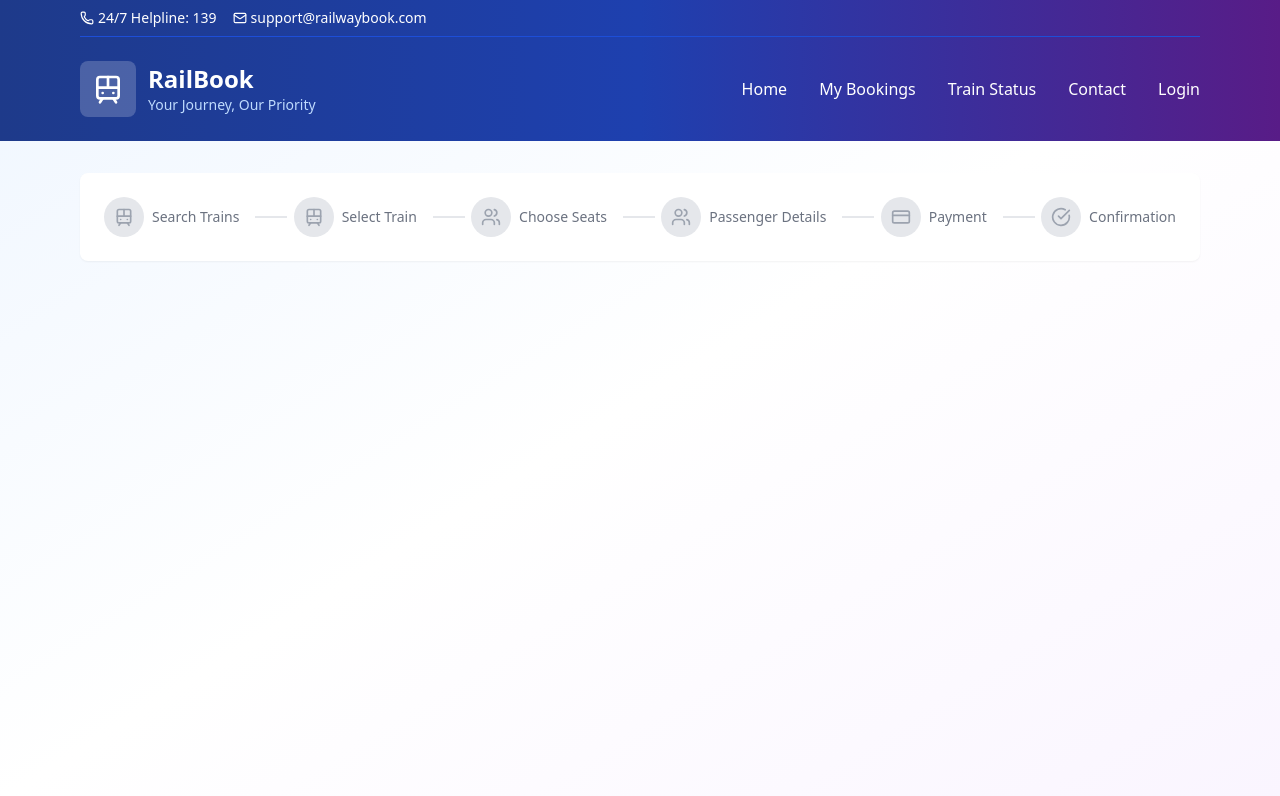
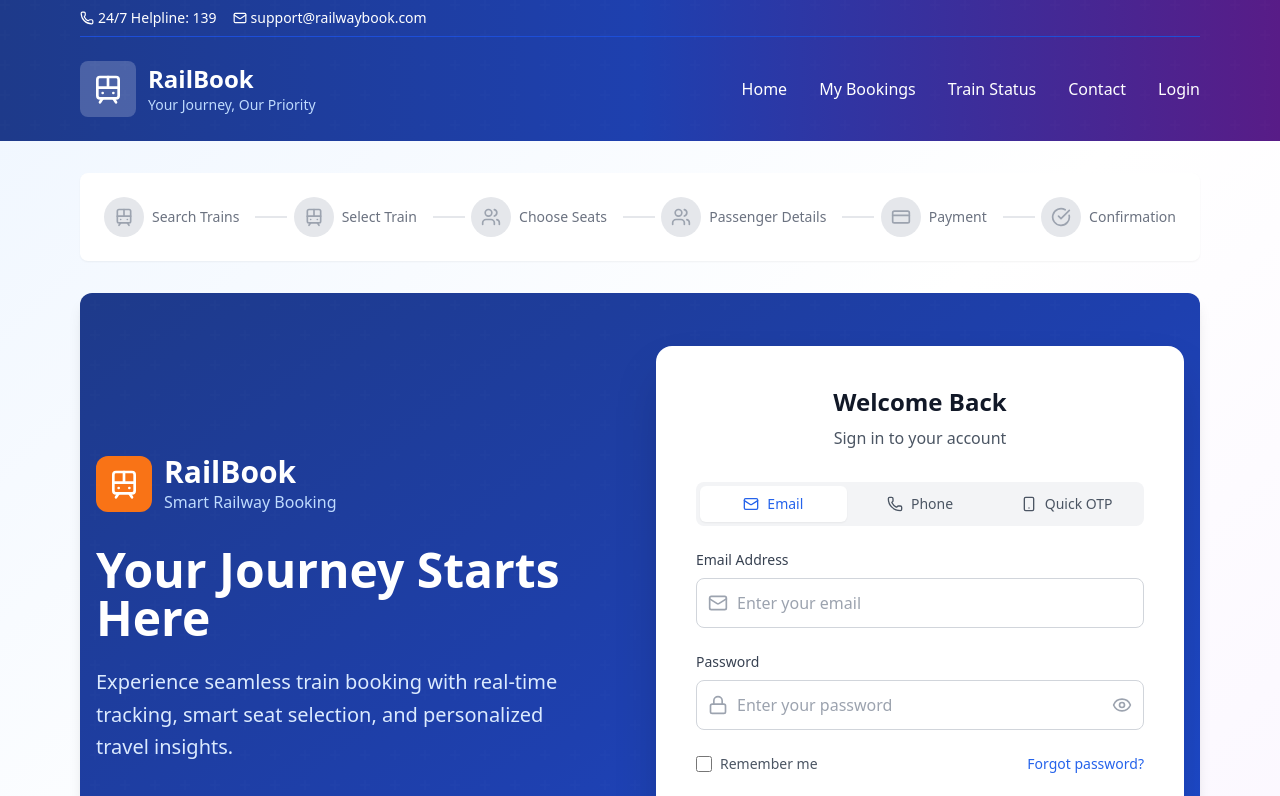
Before and after one commit to harishankar177/Dynamic-ticket-reservation-system, a React (Vite) app in the folder frontend/: page /login in a window 1280 px wide. Shown: the top 796 px of the page. Built offline with nearby package versions, Linux system fonts and the light colour scheme.

Commit message:
loginpage

```diff
--- a/frontend/package.json
+++ b/frontend/package.json
@@ -11,6 +11,7 @@
   },
   "dependencies": {
     "autoprefixer": "^10.4.21",
+    "framer-motion": "^12.23.21",
     "lucide-react": "^0.544.0",
     "react": "^19.1.1",
     "react-dom": "^19.1.1",
--- a/frontend/src/App.jsx
+++ b/frontend/src/App.jsx
@@ -8,6 +8,7 @@ import SeatSelection from './components/SeatSelection';
 import PassengerDetails from './components/PassengerDetails';
 import Payment from './components/Payment';
 import BookingConfirmation from './components/BookingConfirmation';
+import Login from './components/Login'
 
 function AppContent() {
   const [searchData, setSearchData] = useState(null);
@@ -163,6 +164,7 @@ function AppContent() {
                 <Navigate to="/" />
               )
             } />
+            <Route path="/login" element={<Login />} />
           </Routes>
         </div>
       </div>
--- a/frontend/src/components/Login.jsx
+++ b/frontend/src/components/Login.jsx
@@ -79,7 +79,7 @@ const Login = () => {
               <Train className="h-8 w-8 text-white" />
             </div>
             <div>
-              <h1 className="text-3xl font-bold">RailBooker</h1>
+              <h1 className="text-3xl font-bold">RailBook</h1>
               <p className="text-blue-200">Smart Railway Booking</p>
             </div>
           </div>
@@ -410,12 +410,7 @@ const Login = () => {
                 <span className="ml-2">Google</span>
               </button>
 
-              <button className="w-full inline-flex justify-center py-2 px-4 border border-gray-300 rounded-lg shadow-sm bg-white text-sm font-medium text-gray-500 hover:bg-gray-50 transition-colors">
-                <svg className="h-5 w-5" fill="currentColor" viewBox="0 0 24 24">
-                  <path d="M24 12.073c0-6.627-5.373-12-12-12s-12 5.373-12 12c0 5.99 4.388 10.954 10.125 11.854v-8.385H7.078v-3.47h3.047V9.43c0-3.007 1.792-4.669 4.533-4.669 1.312 0 2.686.235 2.686.235v2.953H15.83c-1.491 0-1.956.925-1.956 1.874v2.25h3.328l-.532 3.47h-2.796v8.385C19.612 23.027 24 18.062 24 12.073z"/>
-                </svg>
-                <span className="ml-2">Facebook</span>
-              </button>
+
             </div>
           </div>
         </motion.div>
```
Also changed, not shown: 1 other file (tests, documents, lock files or other folders).
